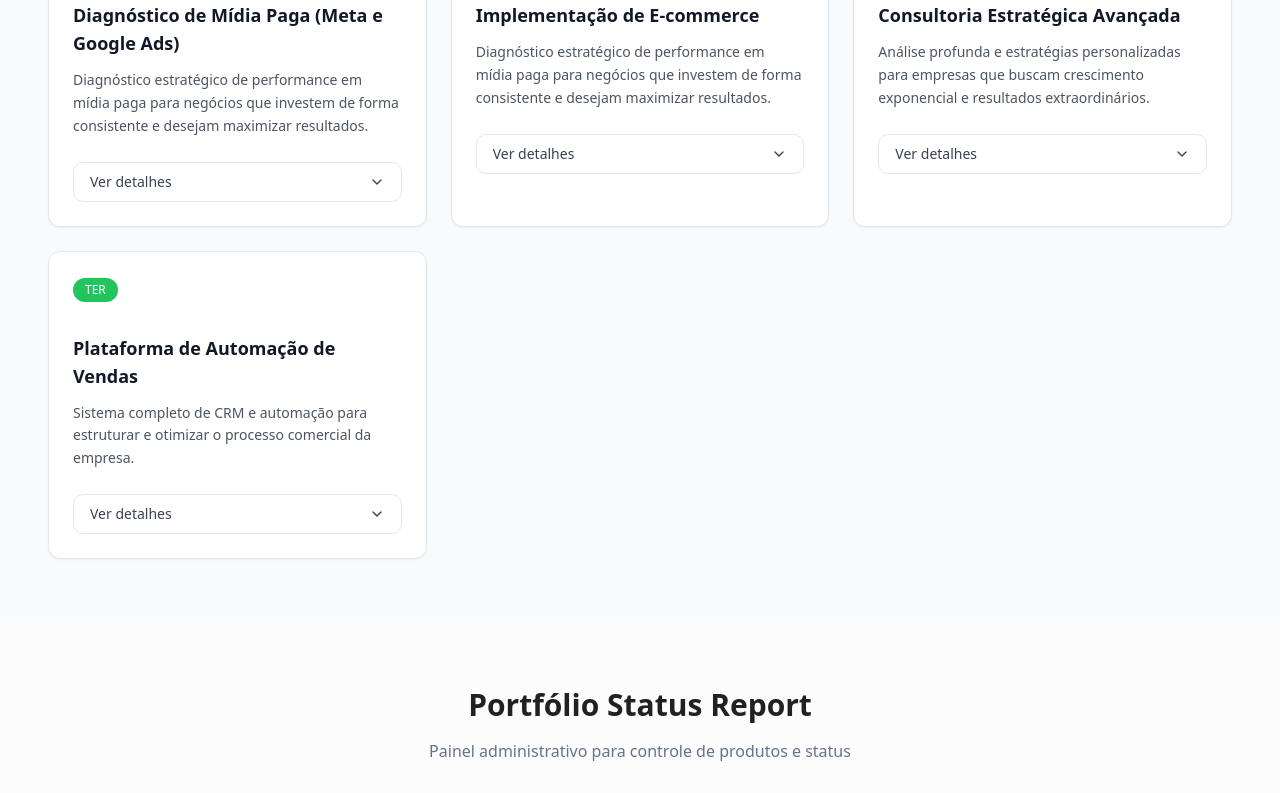
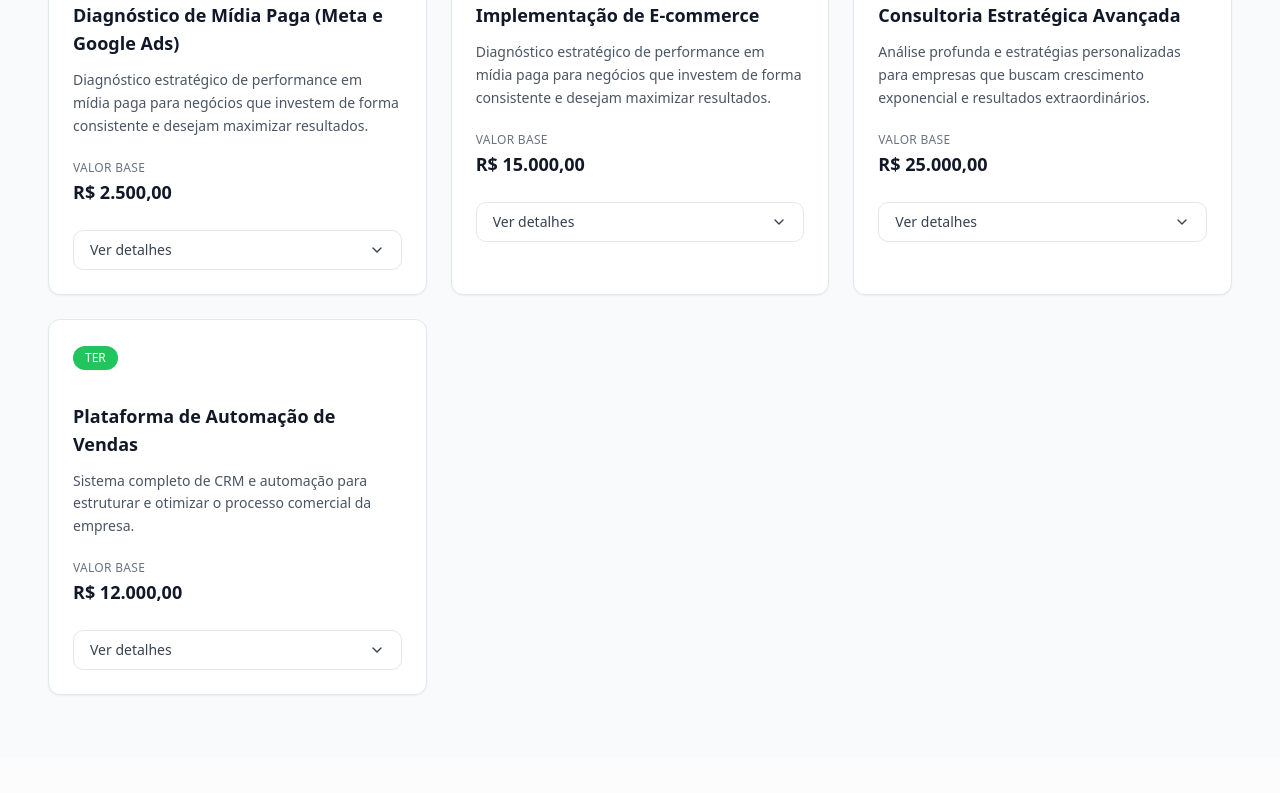
Before and after one commit to gina-eng/v4-product-compass-56970939, a React (Vite) app: page / in a window 1280 px wide. Shown: the part 1040-1833 px from the top of the page. Built offline with nearby package versions, Linux system fonts and the light colour scheme.

Commit message:
Add base value field
Add a new informational field for base value to the product description structure.

```diff
--- a/src/components/ProductCard.tsx
+++ b/src/components/ProductCard.tsx
@@ -7,10 +7,11 @@ interface ProductCardProps {
   name: string;
   description: string;
   category: "saber" | "ter" | "executar" | "potencializar";
+  valorBase: string;
   onViewDetails: (id: string) => void;
 }
 
-const ProductCard = ({ id, name, description, category, onViewDetails }: ProductCardProps) => {
+const ProductCard = ({ id, name, description, category, valorBase, onViewDetails }: ProductCardProps) => {
   const categoryLabels = {
     saber: "SABER",
     ter: "TER",
@@ -33,9 +34,14 @@ const ProductCard = ({ id, name, description, category, onViewDetails }: Product
         {name}
       </h3>
 
-      <p className="text-sm text-gray-600 mb-6 leading-relaxed line-clamp-3">
+      <p className="text-sm text-gray-600 mb-4 leading-relaxed line-clamp-3">
         {description}
       </p>
+
+      <div className="mb-6">
+        <span className="text-xs text-gray-500 uppercase tracking-wide">Valor Base</span>
+        <p className="text-lg font-semibold text-gray-900">{valorBase}</p>
+      </div>
 
       <Button
         variant="details"
--- a/src/components/ProductPortfolio.tsx
+++ b/src/components/ProductPortfolio.tsx
@@ -13,42 +13,48 @@ const ProductPortfolio = () => {
       name: "Diagnóstico de Mídia Paga (Meta e Google Ads)",
       description: "Diagnóstico estratégico de performance em mídia paga para negócios que investem de forma consistente e desejam maximizar resultados.",
       category: "saber" as const,
-      status: "Disponível"
+      status: "Disponível",
+      valorBase: "R$ 2.500,00"
     },
     {
       id: "2",
       name: "Implementação de E-commerce",
       description: "Diagnóstico estratégico de performance em mídia paga para negócios que investem de forma consistente e desejam maximizar resultados.",
       category: "ter" as const,
-      status: "Disponível"
+      status: "Disponível",
+      valorBase: "R$ 15.000,00"
     },
     {
       id: "3",
       name: "Profissional de Google Ads",
       description: "Diagnóstico estratégico de performance em mídia paga para negócios que investem de forma consistente e desejam maximizar resultados.",
       category: "executar" as const,
-      status: "Em Desenvolvimento"
+      status: "Em Desenvolvimento",
+      valorBase: "R$ 8.000,00"
     },
     {
       id: "4",
       name: "Consultoria Estratégica Avançada",
       description: "Análise profunda e estratégias personalizadas para empresas que buscam crescimento exponencial e resultados extraordinários.",
       category: "potencializar" as const,
-      status: "Disponível"
+      status: "Disponível",
+      valorBase: "R$ 25.000,00"
     },
     {
       id: "5",
       name: "Auditoria de Marketing Digital",
       description: "Avaliação completa da presença digital da empresa, identificando oportunidades de melhoria e gaps estratégicos.",
       category: "saber" as const,
-      status: "Pausado"
+      status: "Pausado",
+      valorBase: "R$ 5.000,00"
     },
     {
       id: "6",
       name: "Plataforma de Automação de Vendas",
       description: "Sistema completo de CRM e automação para estruturar e otimizar o processo comercial da empresa.",
       category: "ter" as const,
-      status: "Disponível"
+      status: "Disponível",
+      valorBase: "R$ 12.000,00"
     }
   ];
 
@@ -99,6 +105,7 @@ const ProductPortfolio = () => {
               name={product.name}
               description={product.description}
               category={product.category}
+              valorBase={product.valorBase}
               onViewDetails={handleViewDetails}
             />
           ))}
```
